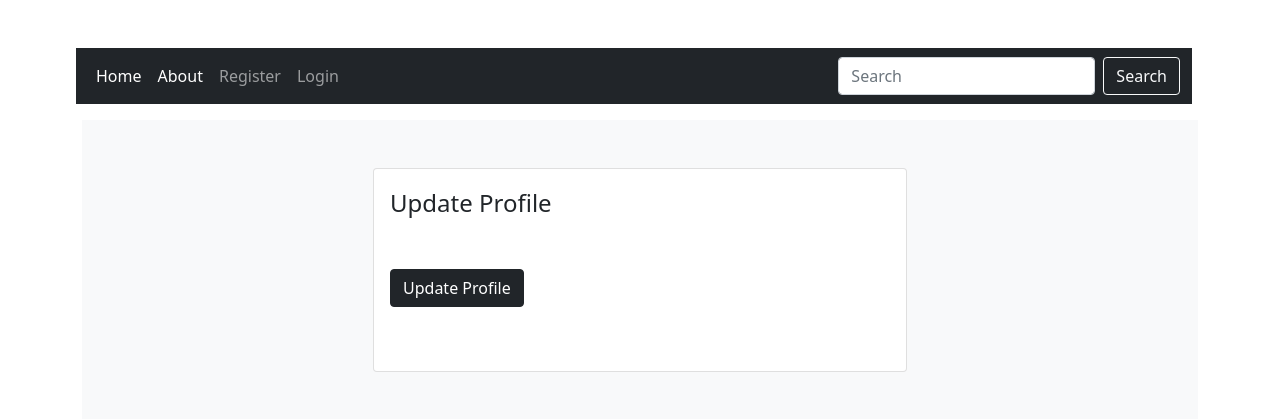
After one commit to Jeremyreiner/piclib, a Django app: template templates/accounts/update_profile.html in a window 1280 px wide. The commit adds this page. Shown: the top 419 px of the page. Run offline with Django 3.2, Linux system fonts and the light colour scheme; the template is opened without the code that fills it, so the values that code supplies are empty; some libraries are stand-ins or nearby versions.

Commit message:
update profile link works but does not update profile/user. Everything else good to go

```diff
--- a/accounts/models.py
+++ b/accounts/models.py
@@ -5,7 +5,7 @@ from django.contrib.auth.models import User
 class Profile(models.Model):
     user= models.OneToOneField(User, on_delete= models.CASCADE)
     bio = models.TextField(blank=True, null=True)
-    profile_image= models.ImageField(default='profile_pics\i.jpg', upload_to='profile_pics')
+    profile_image= models.ImageField(default= 'default.jpg', upload_to='media/profile_pics')
     phone= models.CharField(max_length= 12)
 
     def __str__(self):
--- a/accounts/urls.py
+++ b/accounts/urls.py
@@ -5,4 +5,6 @@ urlpatterns = [
     path('login/', views.login, name='login'),
     path('register/', views.registration, name='register'),
     path('logout/', views.logout, name='logout'),
+    path('profile/<str:username>/', views.UserDetailView.as_view(), name='user_profile'),
+    path('profile/edit/<str:username>/', views.ProfileUpdate, name='profile_edit'),
 ]
--- /dev/null
+++ b/templates/accounts/update_profile.html
@@ -0,0 +1,21 @@
+{% extends "base.html"%}
+{% block title %} | Update Profile {% endblock title %}
+{% block content%}
+
+<section id="login" class="bg-light py-5">
+<div class="container">
+    <div class="row">
+    <div class="col-md-6 mx-auto">
+        <div class="card">
+        <div class="card-body">
+            <!--Update Form-->
+            {% include 'forms/profile_update_form.html'%}
+            <!--Update Form-->
+            <br>
+        </div>
+        </div>
+    </div>
+    </div>
+</div>
+</section>
+{% endblock %}
--- /dev/null
+++ b/templates/forms/profile_update_form.html
@@ -0,0 +1,13 @@
+{% load crispy_forms_tags %}
+<!--comment form-->
+<form method='POST' enctype="multipart/form-data">
+    {% csrf_token %}
+    <fieldset class="form-group">
+        <legend class="border-bottem mb-4">Update Profile</legend>
+        {{user_form|crispy}}
+        {{profile_form|crispy}}
+    </fieldset><br>
+    <div class="form-group">
+        <button class="btn btn-dark" type="submit">Update Profile</button>
+    </div>
+</form><br>
--- a/templates/partials/_img_card.html
+++ b/templates/partials/_img_card.html
@@ -3,9 +3,10 @@
     {% for photo in photos %}
         <div class="col-md-4">
             <div class="card my-2">
-                <img src="{{ photo.image.url}}" class="image-thumbnail" alt="{{photo.category}}">
+                <p class='text-center'><small>{{photo.profile.username}}</small></p>
+                <img src="{{ photo.image.url}}" class="image-thumbnail" alt="{{photo.category}}"><hr>
                 <div class="card-body">
-                    <p><small>Category: {{photo.category.name}}</small></p>
+                    <p class='text-center'><small>Category: {{photo.category.name}}</small></p>
                 </div>
                 <a href="{% url 'view_photo' photo.id %}" class= "btn btn-outline-dark btn-sm m-1">view</a>
             </div>
--- a/templates/partials/_navbar.html
+++ b/templates/partials/_navbar.html
@@ -20,7 +20,7 @@
                             {% else %}
                             class = "nav-item mr-4"
                             {% endif %}>
-                            <a class="nav-link" href="">
+                            <a class="nav-link" href="{% url 'user_profile' user.username %}">
                                 {{user.username}}'s Posts
                             </a>
                         </li>
```
Also changed, not shown: accounts/forms.py (+17 -1 lines), accounts/views.py (+45 -1 lines), templates/accounts/profile.html (added, +18 -0 lines), templates/partials/_profile_sidebar.html (added, +21 -0 lines), accounts/migrations/0004_profile_slug.py (added), accounts/migrations/0005_alter_profile_slug.py (added), accounts/migrations/0006_remove_profile_slug_alter_profile_profile_image.py (added), photos/migrations/0006_alter_comment_photo_alter_photo_profile.py (added).
